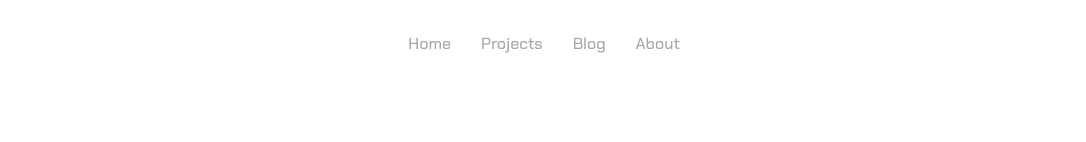
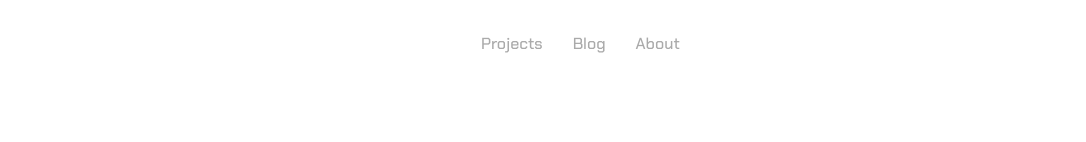
Before and after one commit to albertosanchez14/albertosanchez14.github.io, a React (Vite) app: page / in a window 1280 px wide. Shown: the top 142 px of the page, without its empty margins (96-1182 px from the left). Built offline with nearby package versions, Linux system fonts and the light colour scheme.

Commit message:
Add active link highlighting to navigation

```diff
--- a/src/App.tsx
+++ b/src/App.tsx
@@ -1,4 +1,4 @@
-import { Routes, Route, Link } from "react-router-dom";
+import { Routes, Route, Link, useLocation } from "react-router-dom";
 
 import "./assets/App.css";
 import "./assets/navbar.css";
@@ -10,14 +10,28 @@
 import About from "./about";
 
 function App() {
+  const location = useLocation();
+
+  const checkLocation = (path: string) => {
+    return location.pathname === path ? "selected" : "unselected";
+  };
+
   return (
     <>
       <div className="navbar">
         <div className="nav-links">
-          <Link to="/">Home</Link>
-          <Link to="/projects">Projects</Link>
-          <Link to="/blog">Blog</Link>
-          <Link to="/about">About</Link>
+          <Link to="/" className={checkLocation("/")}>
+            Home
+          </Link>
+          <Link to="/projects" className={checkLocation("/projects")}>
+            Projects
+          </Link>
+          <Link to="/blog" className={checkLocation("/blog")}>
+            Blog
+          </Link>
+          <Link to="/about" className={checkLocation("/about")}>
+            About
+          </Link>
         </div>
       </div>
 
@@ -32,7 +46,10 @@
         <div className="footer-content">
           {/* <!-- Contact Section --> */}
           <div className="contact-info">
-            <a href="mailto:alberto.sanchez.delalamo@gmail.com" aria-label="Email">
+            <a
+              href="mailto:alberto.sanchez.delalamo@gmail.com"
+              aria-label="Email"
+            >
               <i className="fas fa-envelope"></i>
             </a>
             <a
--- a/src/assets/navbar.css
+++ b/src/assets/navbar.css
@@ -1,17 +1,20 @@
 .navbar {
-  /* background-color: #333; */
-  /* overflow: hidden; */
   display: flex;
   flex-direction: column;
   align-items: center;
   padding: 0px 20px 55px 20px;
 }
 
-.navbar a {
+.navbar a.selected {
+  color: white;
+  padding: 10px 15px;
+}
+
+.navbar a.unselected {
   color: #aaaaaa;
   padding: 10px 15px;
 }
 
-.navbar a:hover {
+.navbar a.unselected:hover {
   color: white;
 }
```
